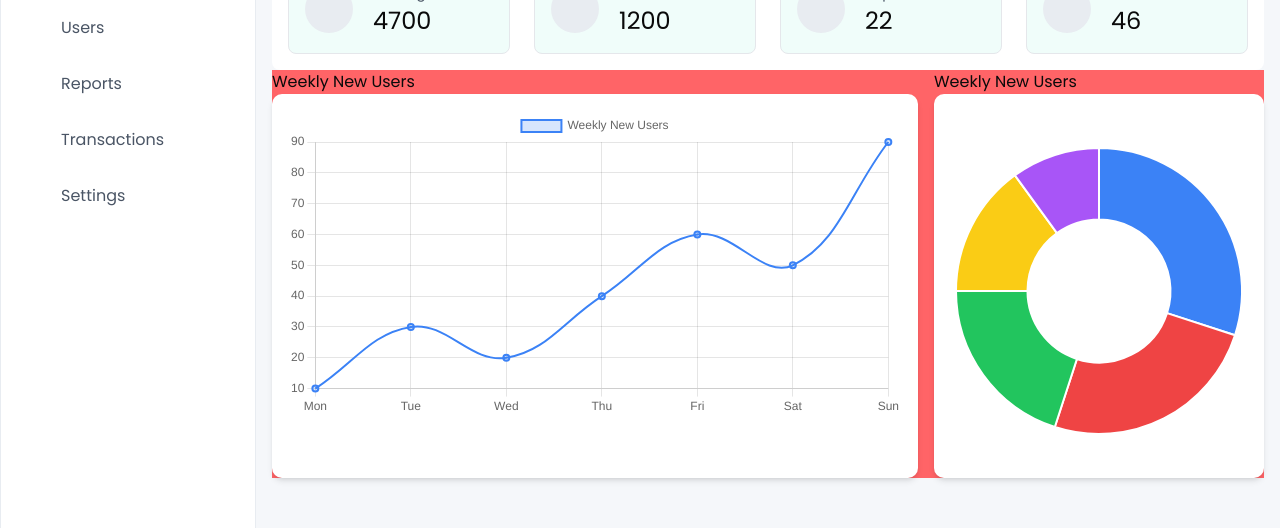
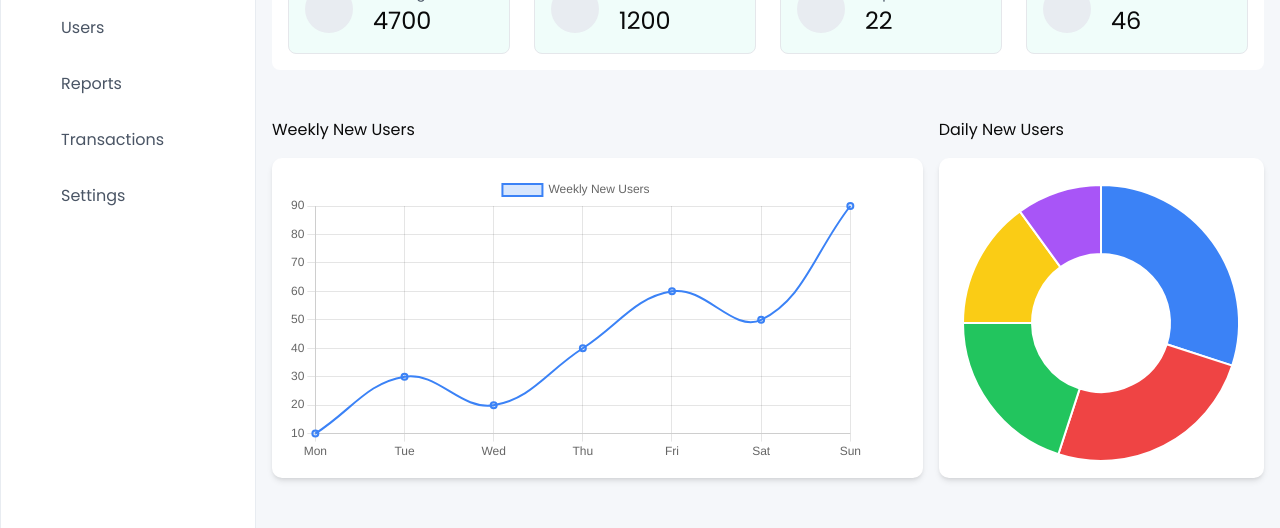
Before and after one commit to ranselorm/project-alpha, a React (Vite) app: page / in a window 1280 px wide. Shown: the part 141-669 px from the top of the page. Built offline with nearby package versions, Linux system fonts and the light colour scheme; some icons are missing.

Commit message:
Minor update

```diff
--- a/src/pages/Dashboard.tsx
+++ b/src/pages/Dashboard.tsx
@@ -34,10 +34,10 @@ const Dashboard = () => {
             />
           </div>
         </section>
-        <section className="flex gap-x-4 items-center justify-center bg-red-400">
+        <section className="flex gap-x-4 items-center justify-center my-12">
           <div className="md:w-4/6 h-full">
-            <p>Weekly New Users</p>
-            <div className="bg-white shadow-md rounded-lg p-4 h-96">
+            <p className="mb-4">Weekly New Users</p>
+            <div className="bg-white shadow-md rounded-lg p-4 h-80">
               <LineChart
                 labels={["Mon", "Tue", "Wed", "Thu", "Fri", "Sat", "Sun"]}
                 data={[10, 30, 20, 40, 60, 50, 90]}
@@ -45,8 +45,8 @@ const Dashboard = () => {
             </div>
           </div>
           <div className="md:w-2/6 h-full">
-            <p>Weekly New Users</p>
-            <div className="bg-white h-96 shadow-md rounded-lg p-4 flex items-center justify-center">
+            <p className="mb-4">Daily New Users</p>
+            <div className="bg-white h-80 shadow-md rounded-lg p-4 flex items-center justify-center">
               <PieChart data={[30, 25, 20, 15, 10]} />
             </div>
           </div>
```
